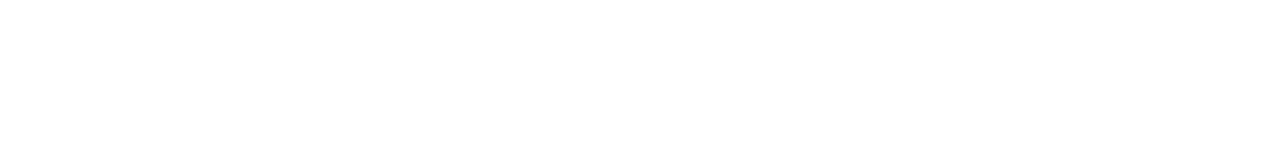
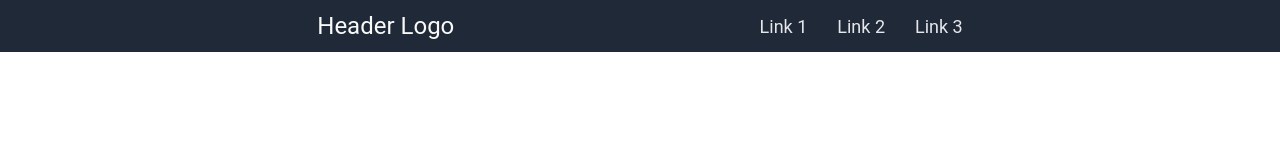
Before and after one commit to voidalgorthm/landing-page, a plain HTML site: page index.html in a window 1280 px wide. Drawn offline with Linux system fonts and the light colour scheme.

Commit message:
Edit index.html and style.css putting style in  navigation div

```diff
--- a/index.html
+++ b/index.html
@@ -10,7 +10,16 @@
 <body>
     <div class="header">
         <div class="nav">
-
+            <div class="logo">
+                Header Logo
+            </div>
+            <div class="links">
+                <ul>
+                    <li><a href="https://www.google.com/">Link 1</a></li>
+                    <li><a href="https://www.google.com/">Link 2</a></li>
+                    <li><a href="https://www.google.com/">Link 3</a></li>
+                </ul>
+            </div>
         </div>
         <div class="hero">
 
--- a/style.css
+++ b/style.css
@@ -0,0 +1,41 @@
+body {
+    font-family: Roboto, sans-serif;
+    margin: 0;
+}
+
+.header {
+    background-color: #1F2937;
+    display: flex;
+    flex-direction: column;
+}
+
+.nav {
+    display: flex;
+    align-items: center;
+    justify-content: space-evenly;
+    padding: 12px;
+}
+
+.logo {
+    font-size: 24px;
+    color: #F9FAF8;
+}
+
+.footer {
+    background-color: #1F2937;
+}
+
+ul {
+    list-style-type: none;
+    list-style-position: inside;
+    display: flex;
+    padding: 0;
+    margin: 0;
+    gap: 30px;
+    font-size: 18px;
+  }
+
+a {
+    text-decoration: none;
+    color: #E5E7EB;
+}
```
